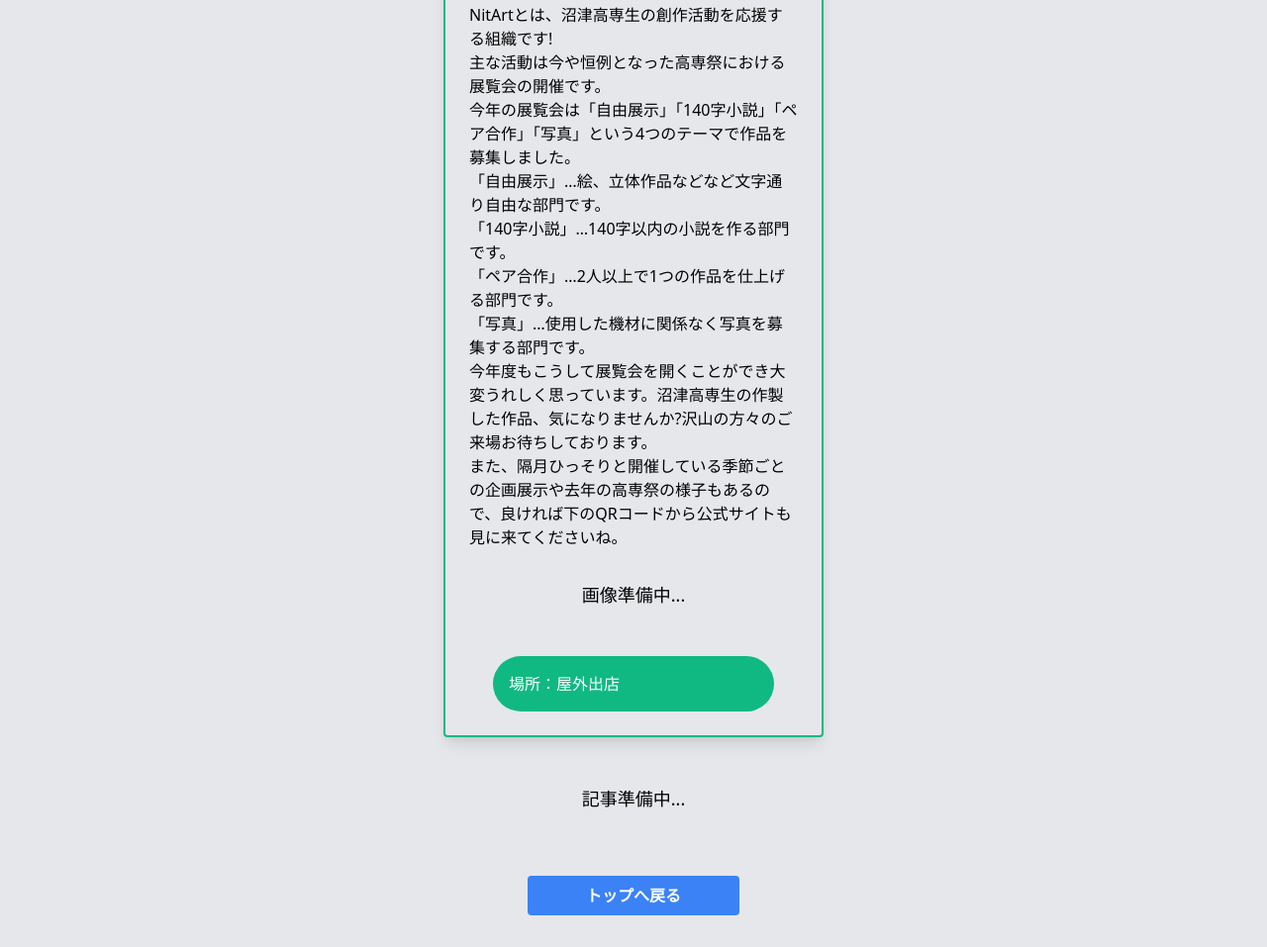
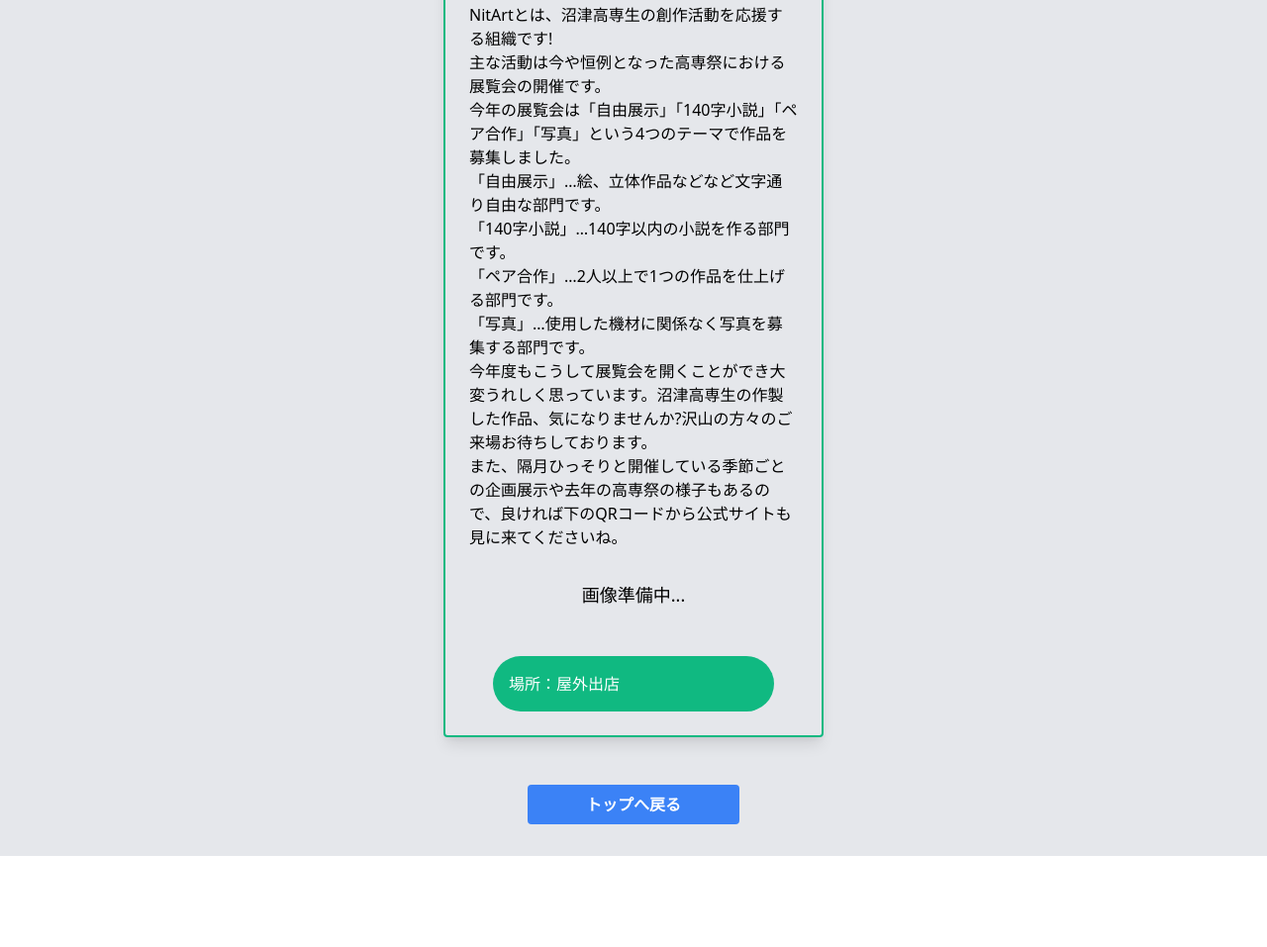
Before and after one commit to NIT-kosensai-website/56-NITfes, a Gatsby site: page /exhibition in a window 1280 px wide. Shown: the part 1547-2504 px from the top of the page at 99% size. After the commit the page ends 2412 px from the top, so only its background shows below. Built offline with nearby package versions, Linux system fonts and the light colour scheme; Gatsby itself is replaced by a stand-in of ours.

Commit message:
記事準備中...の削除

```diff
--- a/src/pages/exhibition.js
+++ b/src/pages/exhibition.js
@@ -121,9 +121,6 @@ const exhibitionPage = () => {
           </div>
         </div>
       </div>
-      <div className="flex justify-center py-8">
-        <p className="text-lg">記事準備中...</p>
-      </div>
       <div className="flex justify-center">
         <button class="bg-blue-500 hover:bg-blue-700 text-white font-bold py-2 px-4 rounded w-1/6 my-8">
           <Link to="/">トップへ戻る</Link>
```
